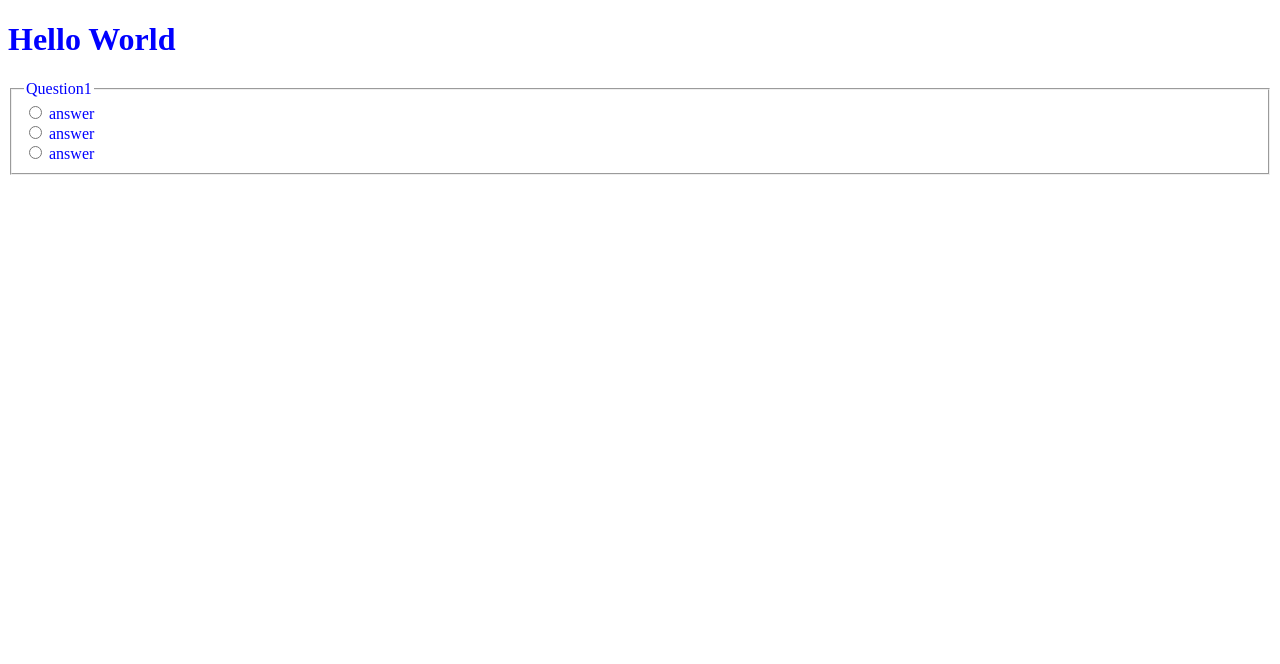
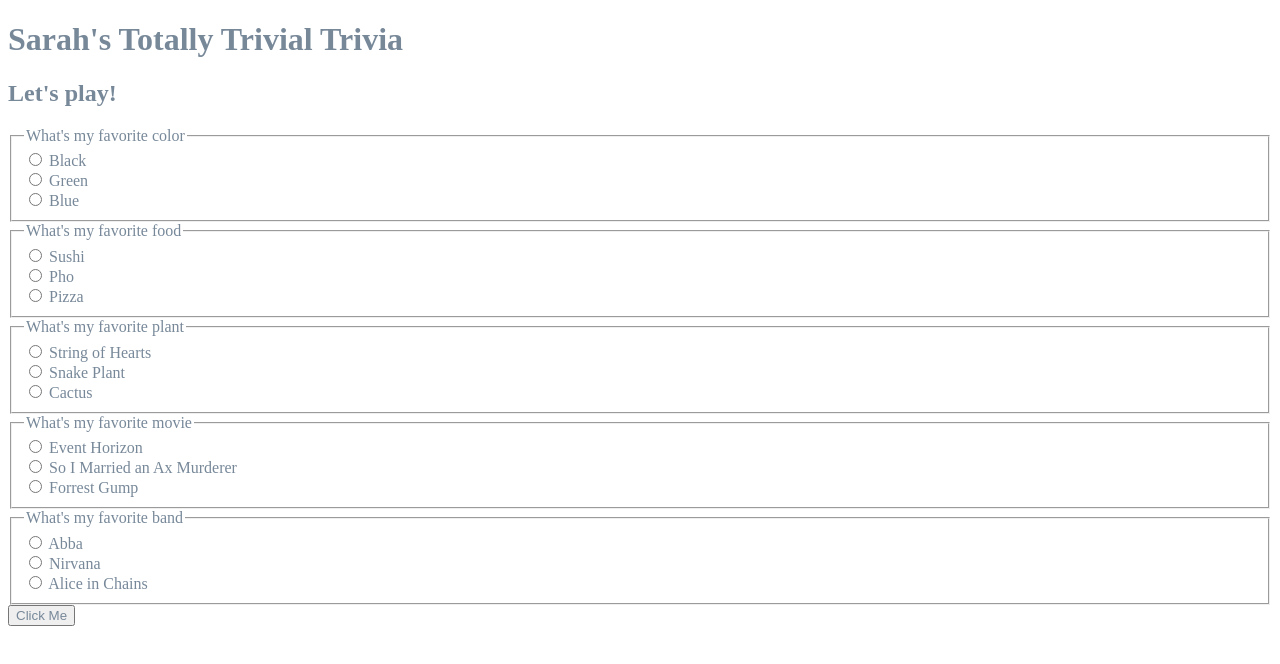
Before and after one commit to sarahrgrosse/TriviaGame, a plain HTML site: page index.html in a window 1280 px wide. Drawn offline with nearby package versions, Linux system fonts and the light colour scheme.

Commit message:
added questions

```diff
--- a/assets/css/style.css
+++ b/assets/css/style.css
@@ -1 +1 @@
-*{color:blue}
+*{color:lightslategray}
--- a/assets/javascript/app.js
+++ b/assets/javascript/app.js
@@ -1,6 +1,22 @@
-console.log("Hello World");
+$(document).ready(function () {
+    $("#quiz").submit(function (event) {
+        event.preventDefault();
 
-function main(){
-    console.log("World Hello")
-}
-main()
+        var $inputs = $('#quiz input[type=\'radio\']:checked');
+
+        let correctAnswers = 0
+
+        $inputs.each(function () {
+            // if the value is true, they chose the correct answer
+            let answer = $(this).val();
+            if (answer === "true") {
+                correctAnswers = correctAnswers + 1
+            }
+
+
+
+        })
+
+        console.log(`you have this many correct: ${correctAnswers}`)
+    });
+});
--- a/index.html
+++ b/index.html
@@ -1,5 +1,6 @@
 <!DOCTYPE html>
 <html lang="en">
+
 <head>
 
     <meta charset="UTF-8">
@@ -7,32 +8,90 @@
     <meta http-equiv="X-UA-Compatible" content="ie=edge">
     <title>Document</title>
 
-    <script
-    src="https://code.jquery.com/jquery-3.4.1.min.js"
-    integrity="sha256-CSXorXvZcTkaix6Yvo6HppcZGetbYMGWSFlBw8HfCJo="
-    crossorigin="anonymous">
-    </script>
+    <script src="https://code.jquery.com/jquery-3.4.1.min.js"
+        integrity="sha256-CSXorXvZcTkaix6Yvo6HppcZGetbYMGWSFlBw8HfCJo=" crossorigin="anonymous">
+        </script>
 
     <link rel="stylesheet" href="assets/css/style.css">
     <script src="assets/javascript/app.js"></script>
 
 
 </head>
+
 <body>
-    <h1>Hello World</h1>
-    <form>
-        <fieldset>
-            <legend>Question1</legend>
+    <h1>Sarah's Totally Trivial Trivia</h1>
+    <h2>Let's play!</h2>
+    <form id="quiz">
+        <fieldset form="quiz">
+            <legend>What's my favorite color</legend>
 
-            <input type="radio" id="answer1" name="answer">
-            <label for="answer1">answer</label><br/>
+            <input type="radio" id="questionOneAnswer1" name="questionOneAnswer" value=true>
+            <label for="questionOneAnswer1">Black</label><br />
 
-            <input type="radio" id="answer2" name="answer">
-            <label for="answer2">answer</label><br/>
+            <input type="radio" id="questionOneAnswer2" name="questionOneAnswer" value=false>
+            <label for="questionOneAnswer2">Green</label><br />
 
-            <input type="radio" id="answer3" name="answer">
-            <label for="answer3">answer</label>
+            <input type="radio" id="questionOneAnswer3" name="questionOneAnswer" value=false>
+            <label for="questionOneAnswer3">Blue</label>
         </fieldset>
+
+        <fieldset form="quiz">
+            <legend>What's my favorite food</legend>
+
+            <input type="radio" id="questionTwoAnswer1" name="questionTwoAnswer" value=false>
+            <label for="questionTwoAnswer1">Sushi</label><br />
+
+            <input type="radio" id="questionTwoAnswer2" name="questionTwoAnswer" value=true>
+            <label for="questionTwoAnswer2">Pho</label><br />
+
+            <input type="radio" id="questionTwoAnswer3" name="questionTwoAnswer" value=false>
+            <label for="questionTwoAnswer3">Pizza</label>
+        </fieldset>
+
+        <fieldset form="quiz">
+            <legend>What's my favorite plant</legend>
+
+            <input type="radio" id="questionThreeAnswer1" name="questionThreeAnswer" value=false>
+            <label for="questionTwoAnswer1">String of Hearts</label><br />
+
+            <input type="radio" id="questionThreeAnswer2" name="questionThreeAnswer" value=fasle>
+            <label for="questionTwoAnswer2">Snake Plant</label><br />
+
+            <input type="radio" id="questionThreeAnswer3" name="questionThreeAnswer" value=true>
+            <label for="questionTwoAnswer3">Cactus</label>
+        </fieldset>
+
+        <fieldset form="quiz">
+            <legend>What's my favorite movie</legend>
+
+            <input type="radio" id="questionFourAnswer1" name="questionFourAnswer" value=false>
+            <label for="questionTwoAnswer1">Event Horizon</label><br />
+
+            <input type="radio" id="questionFourAnswer2" name="questionFourAnswer" value=true>
+            <label for="questionTwoAnswer2">So I Married an Ax Murderer</label><br />
+
+            <input type="radio" id="questionFourAnswer3" name="questionFourAnswer" value=true>
+            <label for="questionTwoAnswer3">Forrest Gump</label>
+        </fieldset>
+
+        <fieldset form="quiz">
+            <legend>What's my favorite band</legend>
+
+            <input type="radio" id="questionFiveAnswer1" name="questionFiveAnswer" value=false>
+            <label for="questionTwoAnswer1">Abba</label><br />
+
+            <input type="radio" id="questionFiveAnswer2" name="questionFiveAnswer" value=false>
+            <label for="questionTwoAnswer2">Nirvana</label><br />
+
+            <input type="radio" id="questionFiveAnswer3" name="questionFiveAnswer" value=true>
+            <label for="questionTwoAnswer3">Alice in Chains</label>
+        </fieldset>
+
+
+        <button type="submit" id="formButton">
+            Click Me
+        </button>
     </form>
 </body>
+
 </html>
```
Also changed, not shown: 1 other file.
